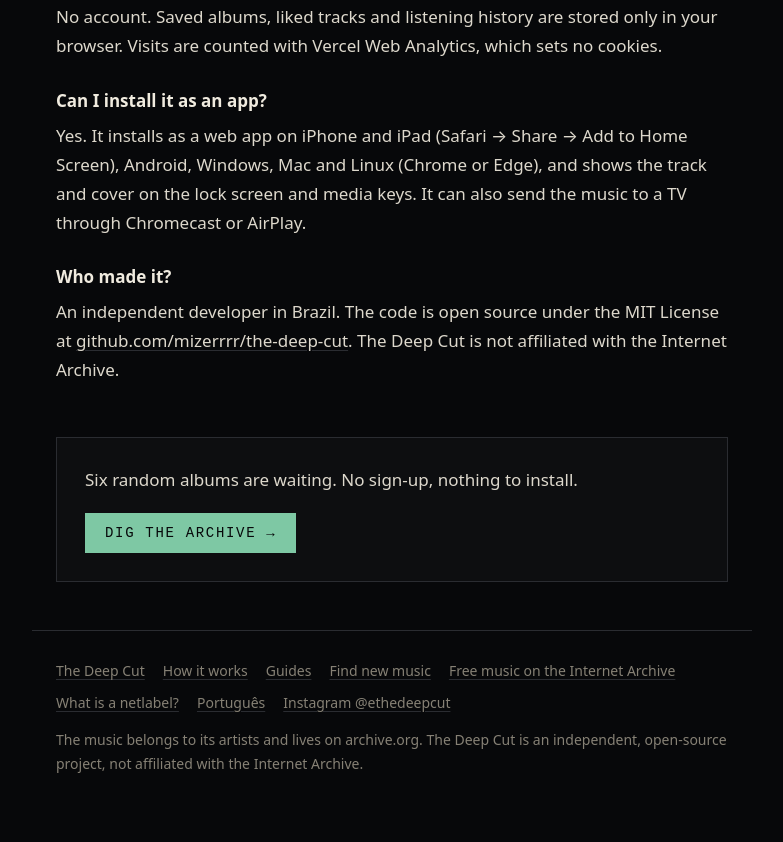
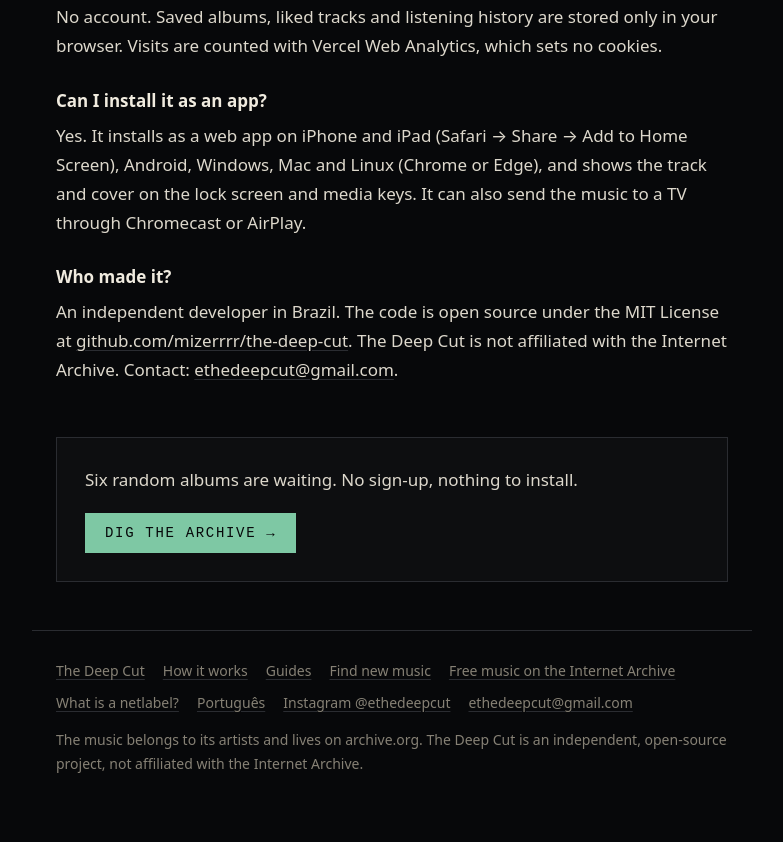
Before and after one commit to mizerrrr/the-deep-cut, a website: page about.html in a window 1280 px wide. Shown: the part 2077-2919 px from the top of the page, without its empty margins (248-1031 px from the left). Drawn offline with Linux system fonts and the light colour scheme; a web font is replaced by a local one.

Commit message:
Add contact email to About and README
Co-Authored-By: Claude Opus 5.5 <noreply@anthropic.com>

```diff
--- a/about.html
+++ b/about.html
@@ -80,7 +80,7 @@
     <dd>Yes. It installs as a web app on iPhone and iPad (Safari → Share → Add to Home Screen), Android, Windows, Mac and Linux (Chrome or Edge), and shows the track and cover on the lock screen and media keys. It can also send the music to a TV through Chromecast or AirPlay.</dd>
 
     <dt>Who made it?</dt>
-    <dd>An independent developer in Brazil. The code is open source under the MIT License at <a href="https://github.com/mizerrrr/the-deep-cut">github.com/mizerrrr/the-deep-cut</a>. The Deep Cut is not affiliated with the Internet Archive.</dd>
+    <dd>An independent developer in Brazil. The code is open source under the MIT License at <a href="https://github.com/mizerrrr/the-deep-cut">github.com/mizerrrr/the-deep-cut</a>. The Deep Cut is not affiliated with the Internet Archive. Contact: <a href="mailto:ethedeepcut@gmail.com">ethedeepcut@gmail.com</a>.</dd>
   </dl>
 
   <div class="g-cta">
@@ -90,7 +90,7 @@
 </main>
 
 <footer class="g-foot">
-  <nav aria-label="Guides"><a href="/">The Deep Cut</a><a href="/about">How it works</a><a href="/guides">Guides</a><a href="/guides/how-to-find-new-music">Find new music</a><a href="/guides/free-legal-music-internet-archive">Free music on the Internet Archive</a><a href="/guides/what-is-a-netlabel">What is a netlabel?</a><a href="/guias/como-descobrir-musica-nova" hreflang="pt-BR">Português</a><a href="https://www.instagram.com/ethedeepcut/" rel="noopener">Instagram @ethedeepcut</a></nav>
+  <nav aria-label="Guides"><a href="/">The Deep Cut</a><a href="/about">How it works</a><a href="/guides">Guides</a><a href="/guides/how-to-find-new-music">Find new music</a><a href="/guides/free-legal-music-internet-archive">Free music on the Internet Archive</a><a href="/guides/what-is-a-netlabel">What is a netlabel?</a><a href="/guias/como-descobrir-musica-nova" hreflang="pt-BR">Português</a><a href="https://www.instagram.com/ethedeepcut/" rel="noopener">Instagram @ethedeepcut</a><a href="mailto:ethedeepcut@gmail.com">ethedeepcut@gmail.com</a></nav>
   <p>The music belongs to its artists and lives on archive.org. The Deep Cut is an independent, open-source project, not affiliated with the Internet Archive.</p>
 </footer>
 </body>
```
Also changed, not shown: index.html (+1 -0 lines), README.md.
